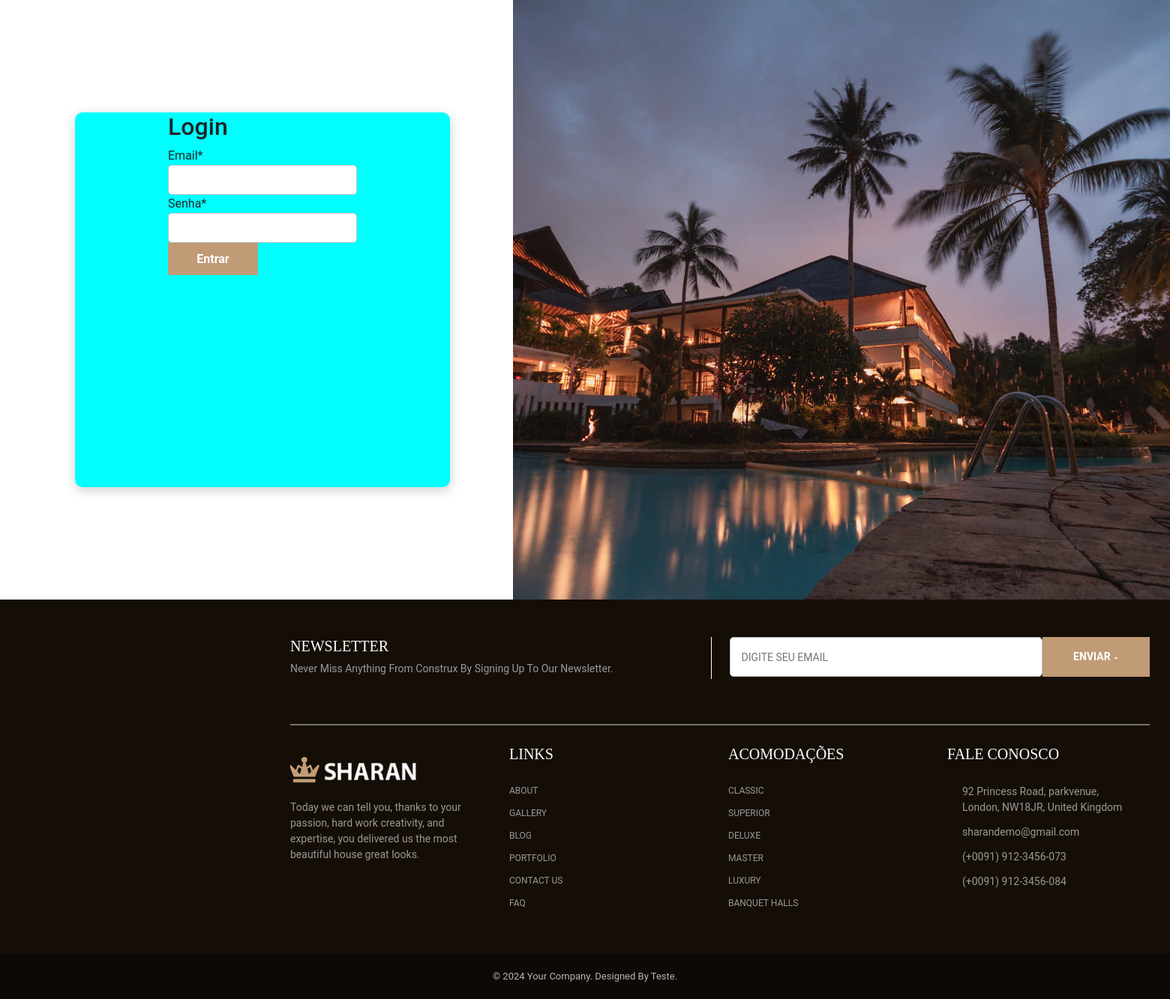
After one commit to Davidnasc233/hotel-curso, a PHP site: page /views/login.php in a window 1560 px wide. The commit adds this page. Shown: the whole page at 75% size. Run offline with PHP 8.4, Linux system fonts and the light colour scheme.

Commit message:
corrigindo funcionalidade de reserva e iniciando login

```diff
--- a/models/quarto.php
+++ b/models/quarto.php
@@ -45,12 +45,13 @@ class Quarto
         }
     }
 
-    public function updateStatusRoom($id, $ativo) {
+    public function updateStatusRoom($id, $ativo)
+    {
         try {
             $stmt = $this->pdo->prepare("UPDATE quartos SET ativo = ? WHERE id = ?");
             $stmt->execute([$ativo, $id]);
             return true;
-        } catch ( PDOException $e ) {
+        } catch (PDOException $e) {
             return $e->getMessage();
         }
     }
--- a/views/includes/footer.php
+++ b/views/includes/footer.php
@@ -27,7 +27,7 @@
             <hr>
             <div class="media">
                 <div class="links">
-                    <img src="../../assets/images/logo-light.png" alt="logo-light">
+                    <img src="/projeto-hotel/assets/images/logo-light.png" alt="logo-light">
                     <p>Today we can tell you, thanks to your <br>
                         passion, hard work creativity, and <br>
                         expertise, you delivered us the most <br>
--- /dev/null
+++ b/views/login.css
@@ -0,0 +1,48 @@
+.container-form {
+  display: flex;
+  padding: 0 0 0 100px;
+  align-items: center;
+  justify-content: space-between;
+  width: 100%;
+}
+
+.login {
+  width: 500px;
+  height: 500px;
+  background-color: aqua;
+  border-radius: 10px;
+  box-shadow: 0 4px 16px rgba(0, 0, 0, 0.2);
+}
+
+.image {
+  width: 60%;
+  height: 100%;
+  background-color: aqua;
+}
+.image img {
+  width: 100%;
+  height: 100%;
+  background-repeat: no-repeat;
+  object-fit: cover;
+}
+
+.div-form {
+  display: flex;
+  align-items: center;
+  justify-content: center;
+  flex-direction: column;
+}
+
+.div-form label {
+  display: flex;
+  flex-direction: column;
+}
+
+input {
+  height: 40px;
+  padding: 0 15px;
+  line-height: 2;
+  border-radius: 5px;
+  outline: none;
+  border: 1px solid #c1c1c1;
+}
--- /dev/null
+++ b/views/login.php
@@ -0,0 +1,47 @@
+<?php
+// Login fica emsegundo plano, focar no crud
+?>
+
+<!DOCTYPE html>
+<html lang="pt-br">
+
+<head>
+    <meta charset="UTF-8">
+    <meta name="viewport" content="width=device-width, initial-scale=1.0">
+    <link rel="stylesheet" href="../assets/css/includes.css">
+    <link rel="stylesheet" href="./login.css">
+    <link href="https://cdn.jsdelivr.net/npm/bootstrap@5.3.3/dist/css/bootstrap.min.css" rel="stylesheet">
+    <title>Sharan Hotel</title>
+</head>
+
+<body>
+
+    <div class="container-main">
+        <div class="container-form d-flex vh-100">
+            <div class="login">
+                <div class="div-form">
+                    <div class="form-container">
+                        <h2>Login</h2>
+                        <form action="">
+                            <label for="" class="email">
+                                <span>Email*</span>
+                                <input type="email">
+                            </label>
+                            <label for="" class="senha">
+                                <span>Senha*</span>
+                                <input type="password">
+                            </label>
+                            <button>Entrar</button>
+                        </form>
+                    </div>
+                </div>
+            </div>
+            <div class="image">
+                <img src="/projeto-hotel/assets/images/hotel-background-5jpqs0sw51owiprj.jpg" alt="imagem hotel">
+            </div>
+        </div>
+    </div>
+    <?php include './includes/footer.php'; ?>
+</body>
+
+</html>
```
Also changed, not shown: assets/js/script.js (+6 -8 lines), assets/images/hotel-background-5jpqs0sw51owiprj.jpg (added).
